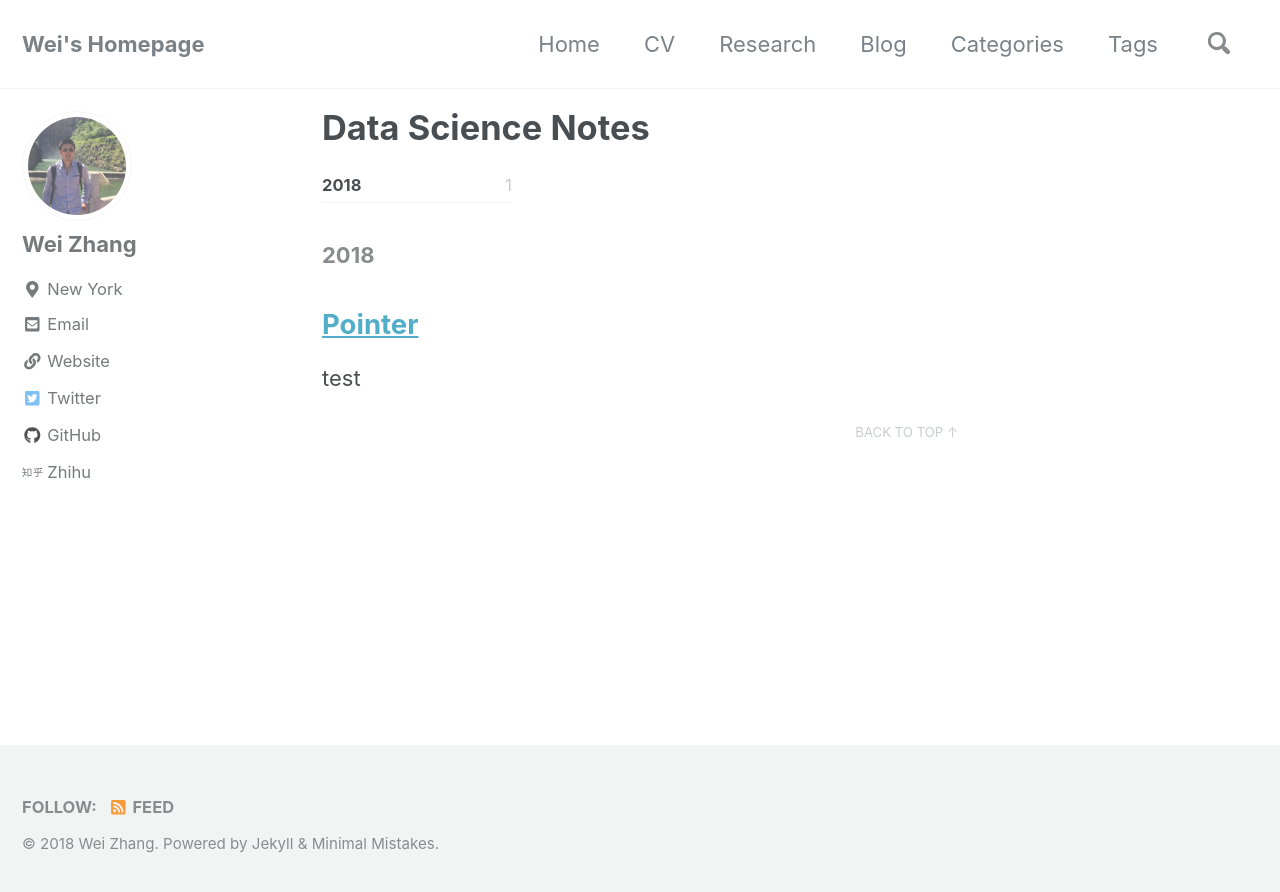
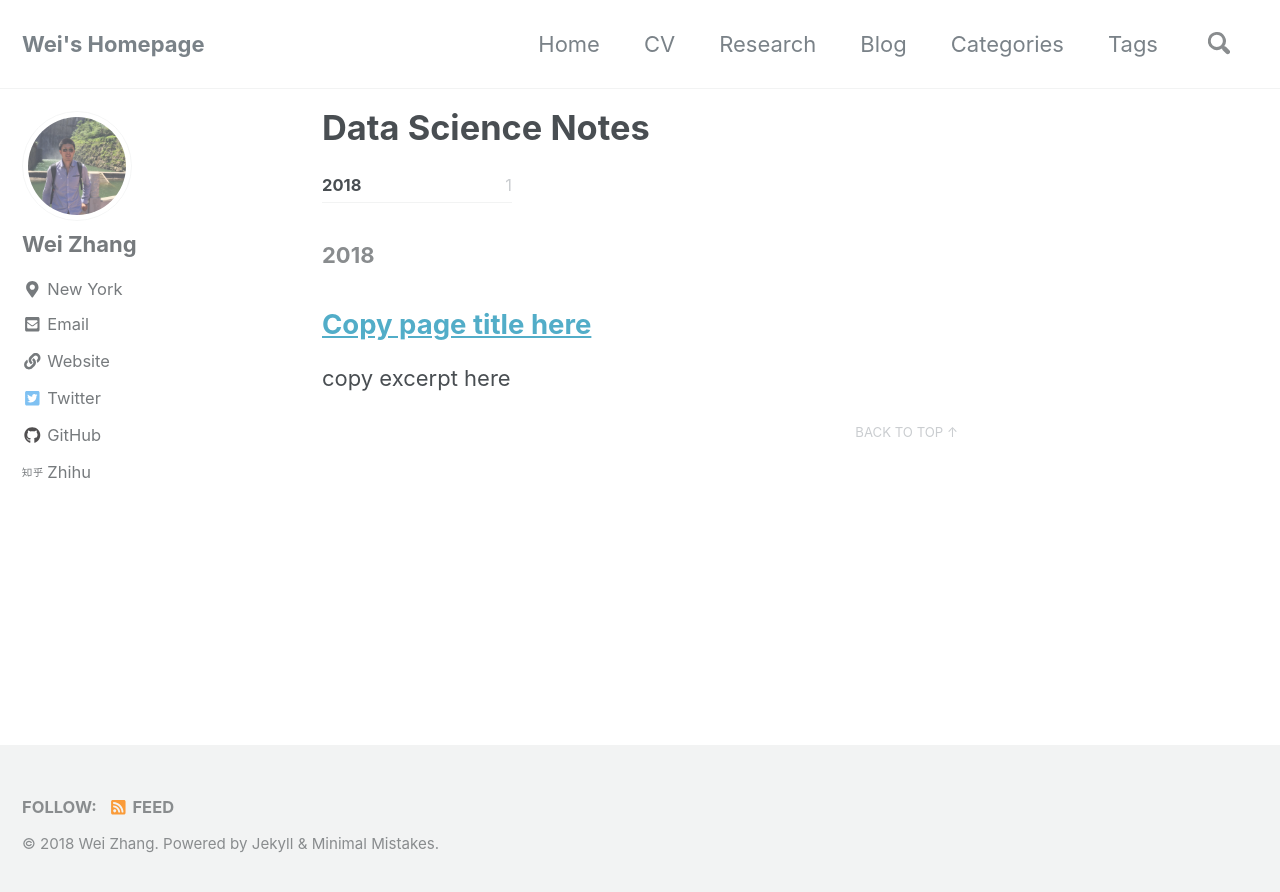
Before and after one commit to Wei2624/Wei2624.github.io, a Jekyll site: the page built from _pages/ds_page.md, in a window 1280 px wide. Shown: the top 892 px of the page. Built offline with Jekyll 4.4.1, drawn with Linux system fonts in a browser that asks for light colours; nearby versions of some CDN libraries; comment, search, counter and statistics services are not loaded.

Commit message:
page setup done

```diff
--- a/_research/ds_page.md
+++ b/_pages/ds_page.md
@@ -19,9 +19,9 @@ permalink: /data_science/
 	<h2 class="archive__subtitle">2018</h2>
 	<div class="entries-{{ page.entries_layout | default: 'list' }}">
 	    <h2 class="archive__item-title" itemprop="headline">
-	        <a href="https://wei2624.github.io/posts/pointer/" rel="permalink">Pointer</a>
+	        <a href="copy post url here" rel="permalink">Copy page title here</a>
 	    </h2>
-	    <p class="archive__item-excerpt" itemprop="description">{{ "test" | markdownify | strip_html | truncate: 160 }}</p>
+	    <p class="archive__item-excerpt" itemprop="description">{{ "copy excerpt here" | markdownify | strip_html | truncate: 160 }}</p>
 	</div>
 	<a href="#page-title" class="back-to-top">{{ site.data.ui-text[site.locale].back_to_top | default: 'Back to Top' }} &uarr;</a>
 </section>
```
